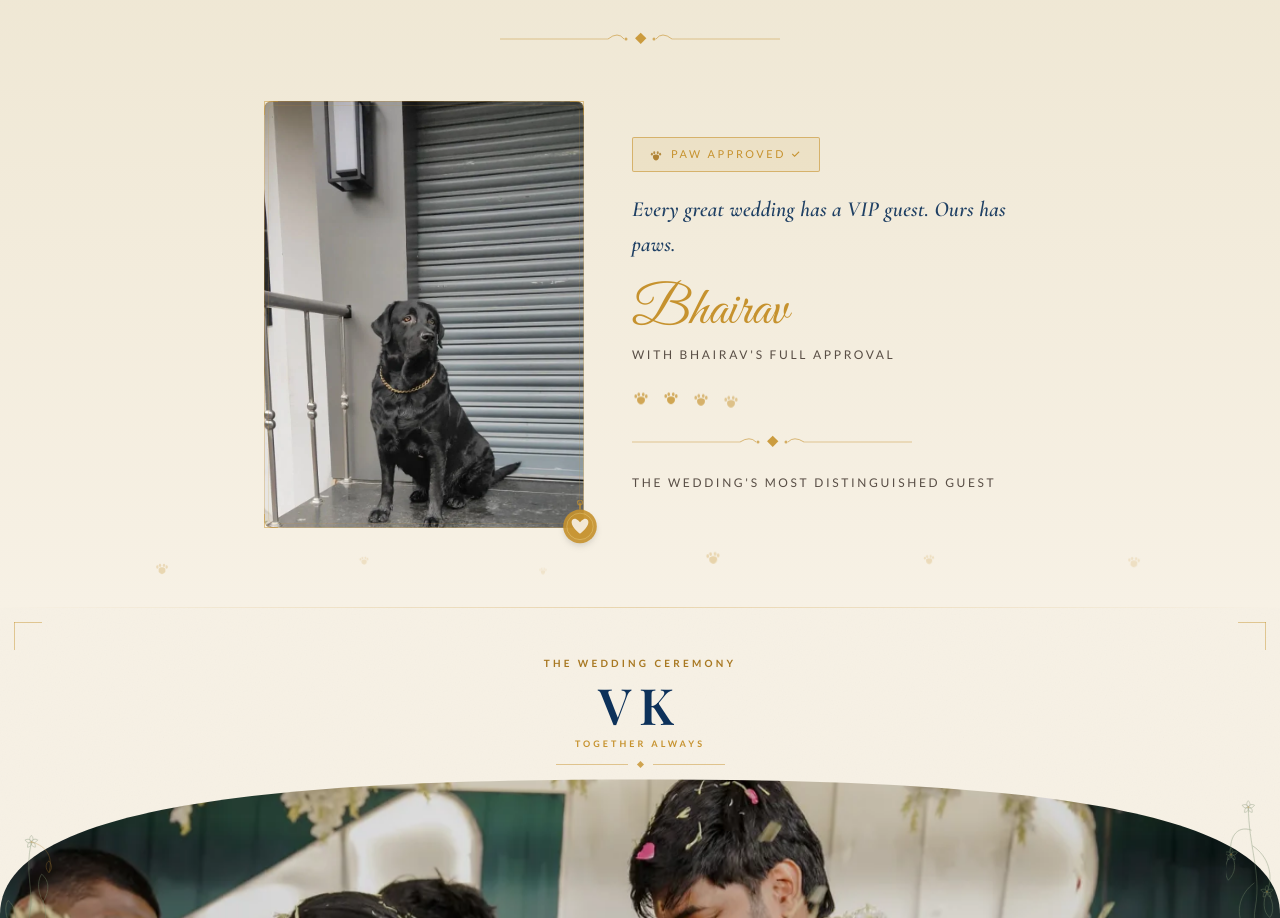
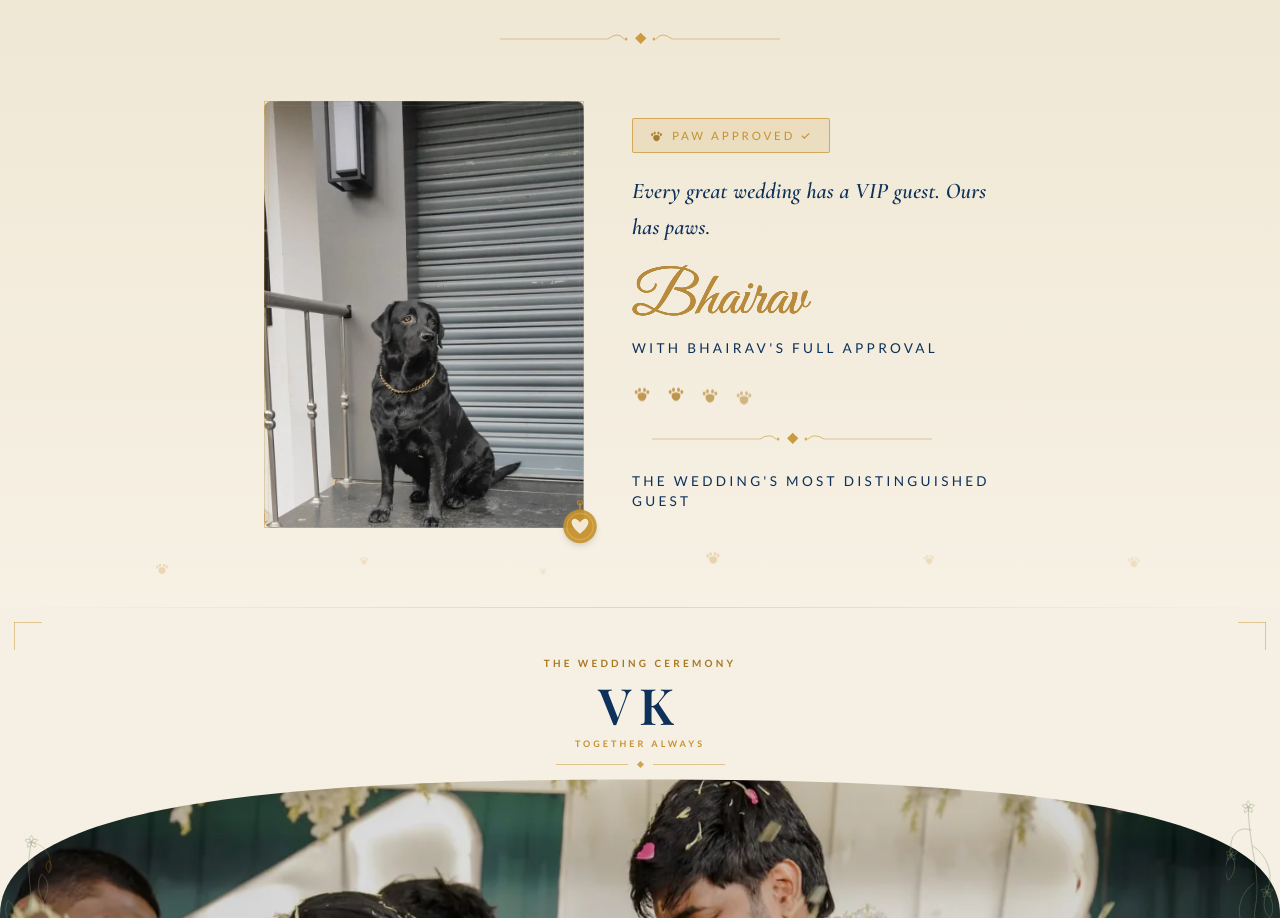
Before and after one commit to Vishwa7477/Kee-Nino, a React (Vite) app: page / in a window 1280 px wide. Shown: the part 8913-9831 px from the top of the page. Built offline with nearby package versions, Linux system fonts and the light colour scheme; a web font is replaced by a local one.

Commit message:
style: increase boldness, font size, and contrast for Bhairav dog section wording

```diff
--- a/src/sections/DogSection.tsx
+++ b/src/sections/DogSection.tsx
@@ -235,44 +235,49 @@ export const DogSection: React.FC = () => {
             transition={{ duration: 0.9, ease: [0.22, 1, 0.36, 1], delay: 0.3 }}
           >
             {/* Paw badge */}
-            <div className="flex items-center gap-2 px-4 py-2 border border-gold/60 bg-gold/10 rounded-sm shadow-xs">
-              <PawPrint size={14} color="#A87822" />
-              <span className="font-body font-bold text-[0.68rem] tracking-[0.24em] uppercase text-gold">
+            <div className="flex items-center gap-2 px-4 py-2 border border-gold/70 bg-gold/15 rounded-sm shadow-xs">
+              <PawPrint size={15} color="#9E7020" />
+              <span className="font-body font-extrabold text-[0.72rem] tracking-[0.25em] uppercase text-gold">
                 {COPY.dog.badge}
               </span>
             </div>
 
             <p
               className="font-display italic text-navy font-bold leading-relaxed"
-              style={{ fontSize: 'clamp(1.1rem, 3.5vw, 1.35rem)', opacity: 0.92 }}
+              style={{ fontSize: 'clamp(1.15rem, 3.8vw, 1.4rem)', color: '#0D315A' }}
             >
               {COPY.dog.subtext}
             </p>
 
             {/* Bhairav's name */}
-            <div className="flex flex-col items-center md:items-start gap-1">
+            <div className="flex flex-col items-center md:items-start gap-1.5">
               <p
-                className="font-script text-gold"
-                style={{ fontSize: 'clamp(2.4rem, 8vw, 3.4rem)', lineHeight: 1.1, color: '#C6922E' }}
+                className="font-script"
+                style={{
+                  fontSize: 'clamp(2.8rem, 9vw, 3.8rem)',
+                  lineHeight: 1.1,
+                  color: '#B88A3B',
+                  textShadow: '0.3px 0 0 #B88A3B, -0.3px 0 0 #B88A3B, 0 0.3px 0 #B88A3B, 0 -0.3px 0 #B88A3B',
+                }}
               >
                 Bhairav
               </p>
               <p
-                className="font-body font-bold tracking-[0.22em] uppercase text-brown/75"
-                style={{ fontSize: 'clamp(0.65rem, 1.8vw, 0.75rem)' }}
+                className="font-body font-extrabold tracking-[0.24em] uppercase text-navy"
+                style={{ fontSize: 'clamp(0.72rem, 2vw, 0.85rem)', color: '#0D315A' }}
               >
                 With Bhairav's Full Approval
               </p>
             </div>
 
             {/* Paw prints decoration */}
-            <div className="flex gap-3 mt-2" aria-hidden="true">
+            <div className="flex gap-3.5 mt-2" aria-hidden="true">
               {[0, 1, 2, 3].map((i) => (
                 <motion.div
                   key={i}
                   animate={!reduced ? {
                     y: [0, -4, 0],
-                    opacity: [0.5, 0.9, 0.5],
+                    opacity: [0.6, 1, 0.6],
                   } : {}}
                   transition={{
                     duration: 1.5,
@@ -281,18 +286,18 @@ export const DogSection: React.FC = () => {
                     delay: i * 0.25,
                   }}
                 >
-                  <PawPrint size={18} color="#C6922E" />
+                  <PawPrint size={20} color="#B88A3B" />
                 </motion.div>
               ))}
             </div>
 
-            <div aria-hidden="true">
+            <div aria-hidden="true" className="w-full max-w-xs">
               <OrnamentDivider size="sm" />
             </div>
 
             <p
-              className="font-body font-bold text-brown/75 tracking-[0.22em] uppercase"
-              style={{ fontSize: 'clamp(0.65rem, 1.8vw, 0.75rem)' }}
+              className="font-body font-extrabold text-navy tracking-[0.24em] uppercase"
+              style={{ fontSize: 'clamp(0.72rem, 2vw, 0.85rem)', color: '#0D315A' }}
             >
               The Wedding's Most Distinguished Guest
             </p>
```
